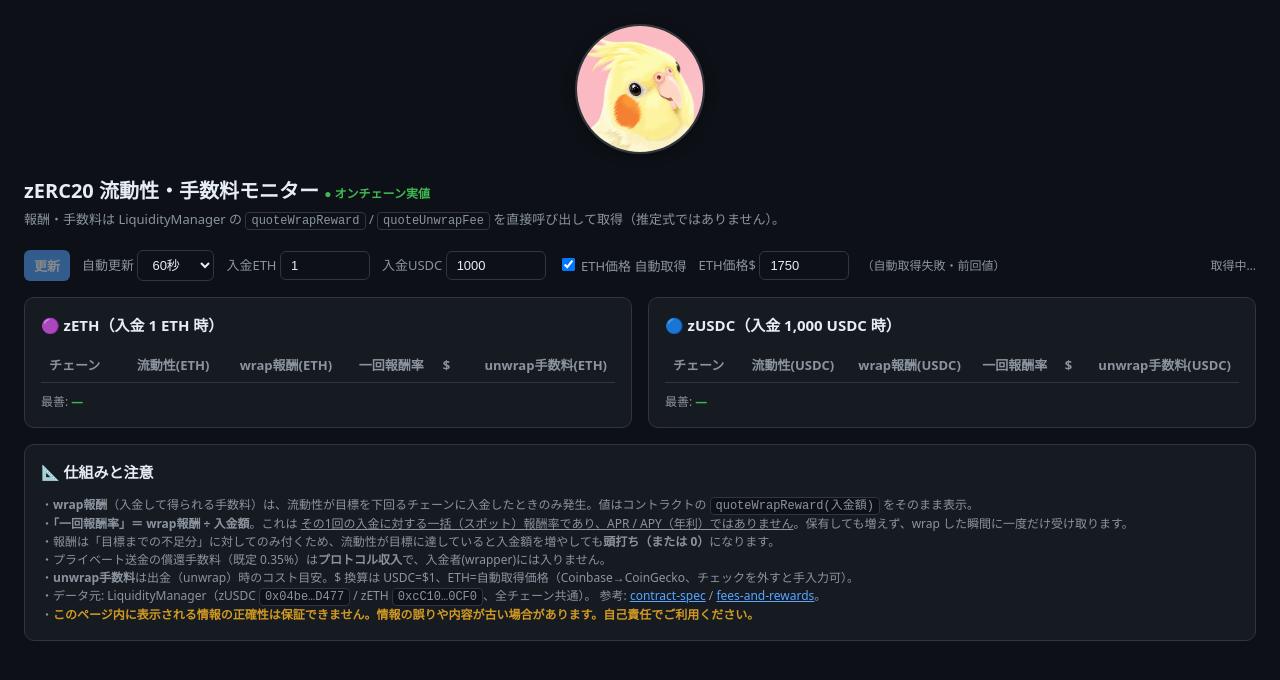
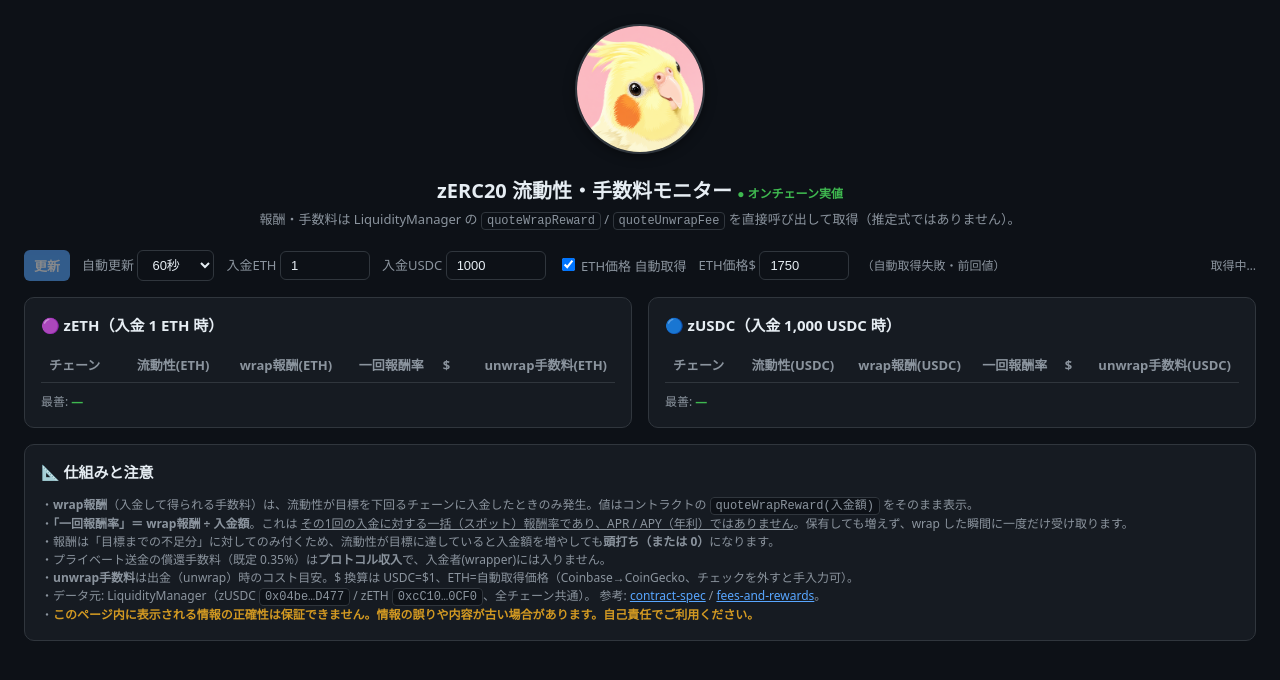
Before and after one commit to AkashiRiot/zerc-monitor, a plain HTML site: page index.html in a window 1280 px wide. Drawn offline with nearby package versions, Linux system fonts and the light colour scheme; no server answers.

Commit message:
タイトル・サブタイトルを中央揃えに

```diff
--- a/index.html
+++ b/index.html
@@ -24,8 +24,8 @@
   *{box-sizing:border-box}
   body{margin:0;font-family:system-ui,"Segoe UI",Roboto,"Hiragino Kaku Gothic ProN",Meiryo,sans-serif;
     background:var(--bg);color:var(--text);line-height:1.5;padding:24px;}
-  h1{font-size:20px;margin:0 0 4px}
-  .sub{color:var(--muted);font-size:13px;margin-bottom:20px}
+  h1{font-size:20px;margin:0 0 4px;text-align:center}
+  .sub{color:var(--muted);font-size:13px;margin-bottom:20px;text-align:center}
   .grid{display:grid;gap:16px;grid-template-columns:repeat(auto-fit,minmax(420px,1fr));}
   .panel{background:var(--panel);border:1px solid var(--border);border-radius:10px;padding:16px;}
   .panel h2{font-size:15px;margin:0 0 12px}
```
